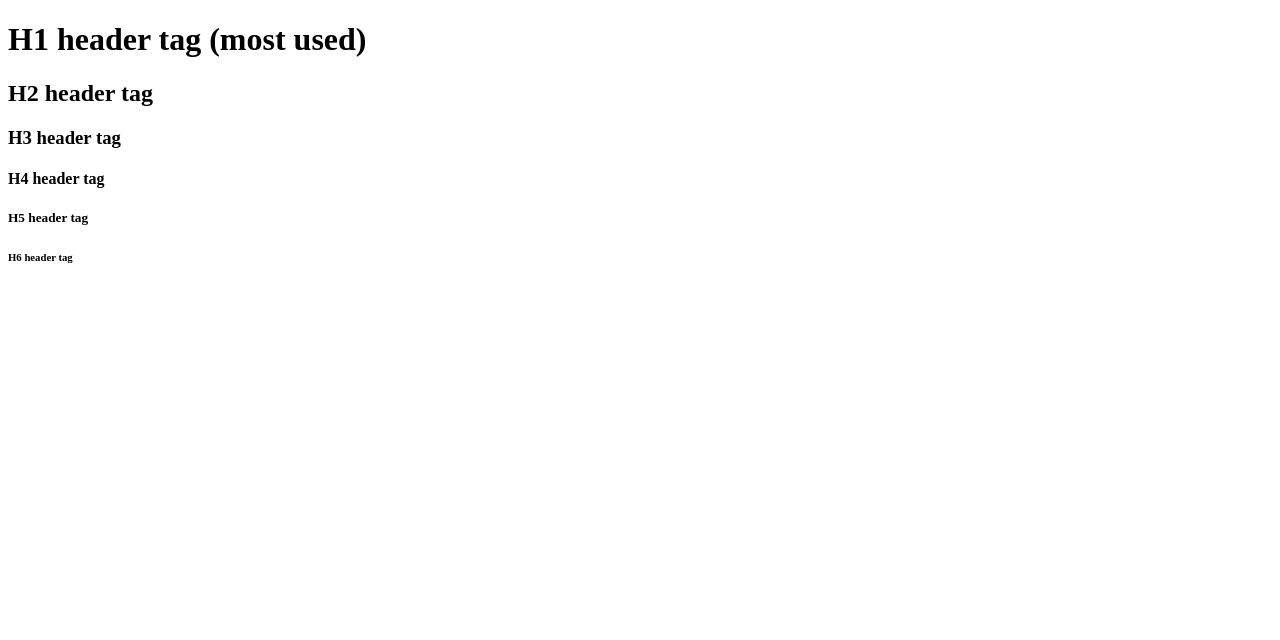
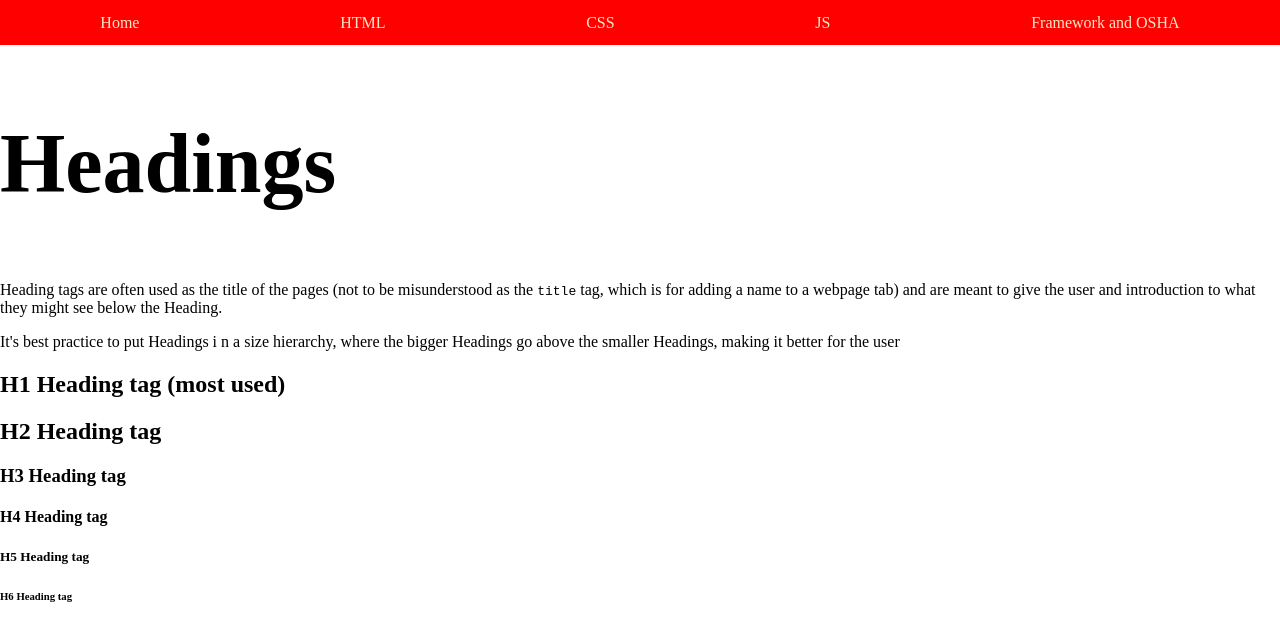
Before and after one commit to Lensco825/game-prototype, a plain HTML site: page HTMLInfo.html in a window 1280 px wide. Drawn offline with Linux system fonts and the light colour scheme; a web font is replaced by a local one.

Commit message:
Created heading section in HTML info page

```diff
--- a/HTMLInfo.html
+++ b/HTMLInfo.html
@@ -1,16 +1,42 @@
 <!DOCTYPE html>
 <html lang="en">
-<head>
-    <meta charset="UTF-8">
-    <meta name="viewport" content="width=device-width, initial-scale=1.0">
+  <head>
+    <meta charset="UTF-8" />
+    <meta name="viewport" content="width=device-width, initial-scale=1.0" />
+    <link rel="stylesheet" href="/style.css" />
     <title>HTML Info</title>
-</head>
-<body>
-    <h1>H1 header tag (most used)</h1>
-    <h2>H2 header tag</h2>
-    <h3>H3 header tag</h3>
-    <h4>H4 header tag</h4>
-    <h5>H5 header tag</h5>
-    <h6>H6 header tag</h6>
-</body>
+  </head>
+  <body>
+    <nav>
+      <li>Home</li>
+      <li><a href="/HTMLInfo.html">HTML</a></li>
+      <li><a href="">CSS</a></li>
+      <li><a href="">JS</a></li>
+      <li><a href="">Framework and OSHA</a></li>
+    </nav>
+    <section>
+
+        <h1 style="font-size: 84px">Headings</h1>
+        <p>
+          Heading tags are often used as the title of the pages (not to be
+          misunderstood as the <code>title</code> tag, which is for adding a name
+          to a webpage tab) and are meant to give the user and introduction to
+          what they might see below the Heading.
+        </p>
+        <p>
+          It's best practice to put Headings i n a size hierarchy, where the bigger
+          Headings go above the smaller Headings, making it better for the user
+        </p>
+        <h1>H1 Heading tag (most used)</h1>
+        <h2>H2 Heading tag</h2>
+        <h3>H3 Heading tag</h3>
+        <h4>H4 Heading tag</h4>
+        <h5>H5 Heading tag</h5>
+        <h6>H6 Heading tag</h6>
+    </section>
+    <section>
+
+    </section>
+
+  </body>
 </html>
```
